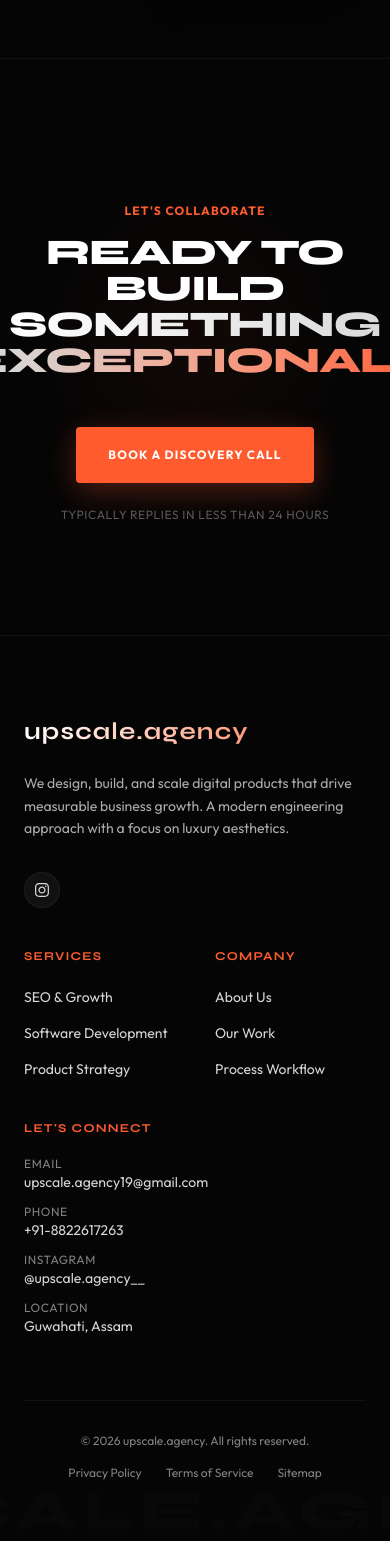
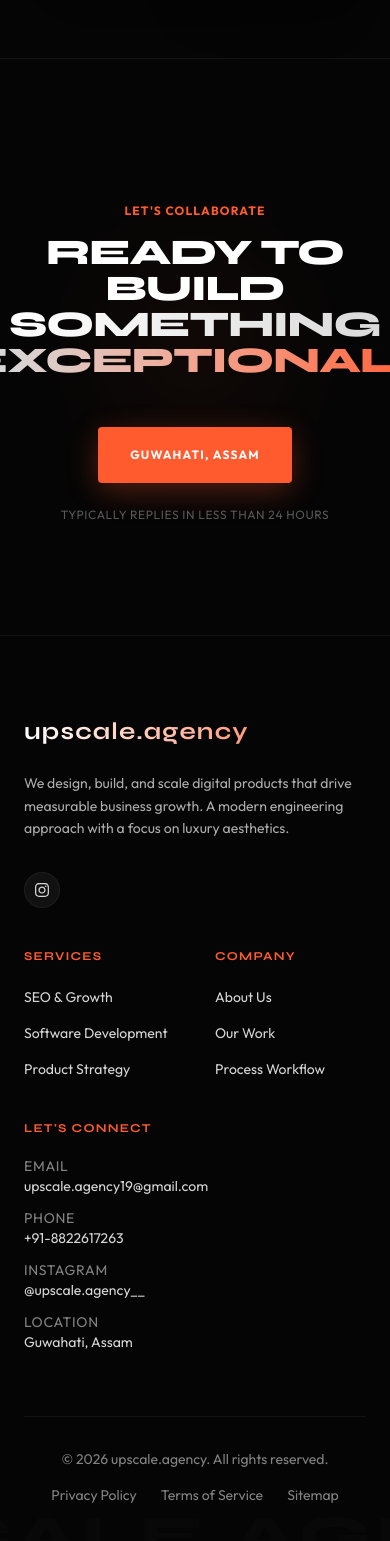
Before and after one commit to Sam-2503/agency, a React (Vite) app: page / in a window 390 px wide. Shown: the part 6414-7955 px from the top of the page. Built offline with nearby package versions, Linux system fonts and the light colour scheme.

Commit message:
made mobile responsive

```diff
--- a/src/components/CTA.jsx
+++ b/src/components/CTA.jsx
@@ -43,10 +43,10 @@ export default function CTA() {
           transition={{ duration: 0.6, delay: 0.2 }}
         >
           <a
-            href="mailto:hello@upscale.agency"
+            href="mailto:upscale.agency19@gmail.com"
             className="inline-flex items-center space-x-3 px-8 py-5 bg-brand-orange hover:bg-brand-glow text-white text-xs sm:text-sm font-bold uppercase tracking-widest rounded-sm transition-all duration-300 shadow-[0_8px_30px_rgba(255,91,46,0.3)] hover:shadow-[0_8px_40px_rgba(255,91,46,0.5)] hover:scale-105 group"
           >
-            <span>Book A Discovery Call</span>
+            <span>Guwahati, Assam</span>
           </a>
         </motion.div>
 
--- a/src/components/Footer.jsx
+++ b/src/components/Footer.jsx
@@ -89,25 +89,25 @@ export default function Footer() {
             </h4>
             <ul className="space-y-3 text-sm text-muted-text">
               <li>
-                <span className="block text-white/50 text-xs uppercase tracking-wider">Email</span>
+                <span className="block text-white/50 text-sm md:text-base uppercase tracking-wider">Email</span>
                 <a href="mailto:upscale.agency19@gmail.com" className="hover:text-white transition-colors">
                   upscale.agency19@gmail.com
                 </a>
               </li>
               <li>
-                <span className="block text-white/50 text-xs uppercase tracking-wider">Phone</span>
+                <span className="block text-white/50 text-sm md:text-base uppercase tracking-wider">Phone</span>
                 <a href="tel:+918822617263" className="hover:text-white transition-colors">
                   +91-8822617263
                 </a>
               </li>
               <li>
-                <span className="block text-white/50 text-xs uppercase tracking-wider">Instagram</span>
+                <span className="block text-white/50 text-sm md:text-base uppercase tracking-wider">Instagram</span>
                 <a href="https://instagram.com/upscale.agency__" target="_blank" rel="noreferrer" className="hover:text-white transition-colors">
                   @upscale.agency__
                 </a>
               </li>
               <li>
-                <span className="block text-white/50 text-xs uppercase tracking-wider">Location</span>
+                <span className="block text-white/50 text-sm md:text-base uppercase tracking-wider">Location</span>
                 <span>Guwahati, Assam</span>
               </li>
             </ul>
@@ -116,7 +116,7 @@ export default function Footer() {
         </div>
 
         {/* Bottom row */}
-        <div className="flex flex-col sm:flex-row items-center justify-between pt-8 text-xs text-muted-text/60 gap-4">
+        <div className="flex flex-col sm:flex-row items-center justify-between pt-8 text-sm md:text-base text-muted-text/60 gap-4">
           <div>
             &copy; {currentYear} upscale.agency. All rights reserved.
           </div>
```
